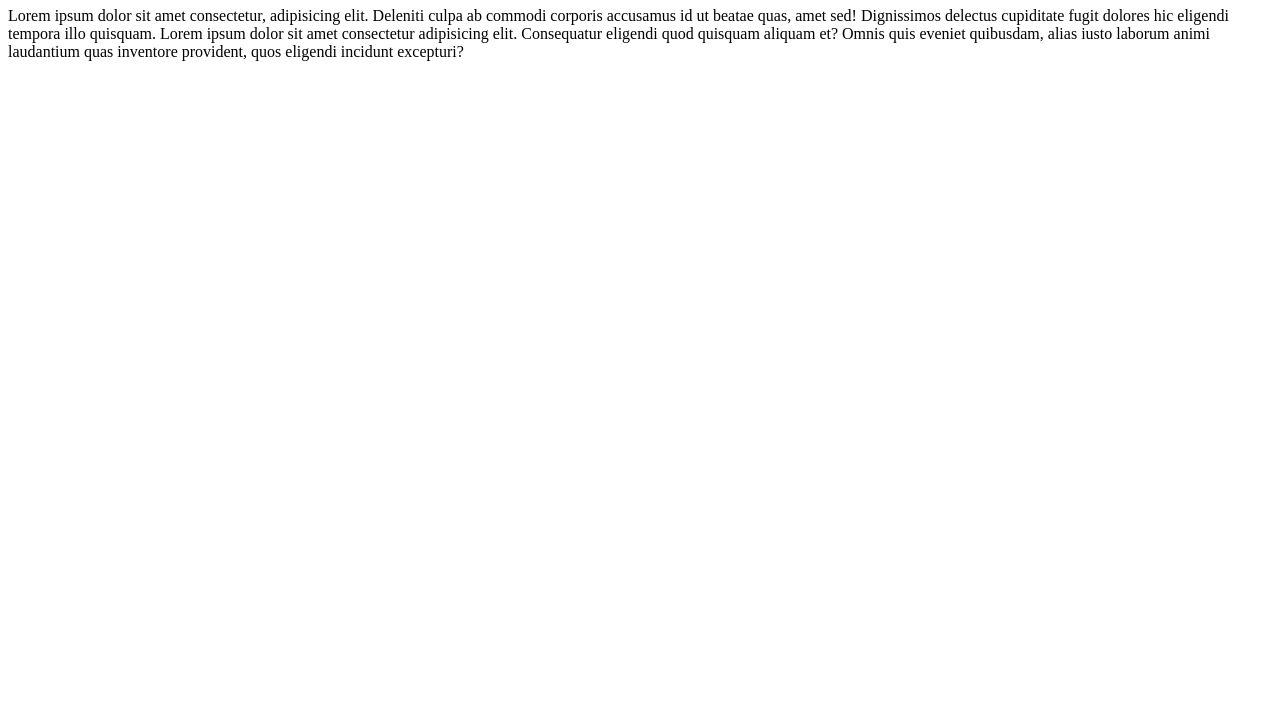
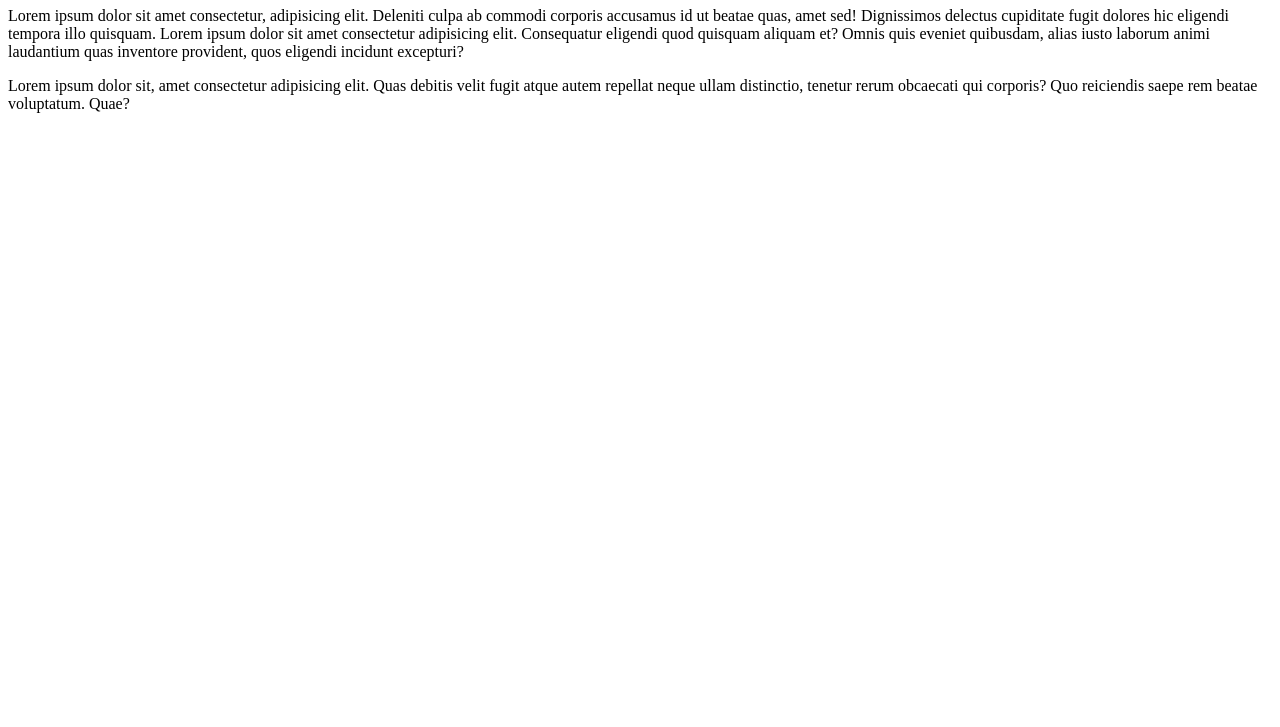
Before and after one commit to GuilhermeBrandes/Ola-Mundo, a plain HTML site: page site-exemplo/index.html in a window 1280 px wide. Shown: the part 73-800 px from the top of the page. Drawn offline with Linux system fonts and the light colour scheme.

Commit message:
adicionei um parágrafo

```diff
--- a/site-exemplo/index.html
+++ b/site-exemplo/index.html
@@ -8,5 +8,6 @@
 <body>
     <h1>Olá, Mundo!</h1>
     <p>Lorem ipsum dolor sit amet consectetur, adipisicing elit. Deleniti culpa ab commodi corporis accusamus id ut beatae quas, amet sed! Dignissimos delectus cupiditate fugit dolores hic eligendi tempora illo quisquam. Lorem ipsum dolor sit amet consectetur adipisicing elit. Consequatur eligendi quod quisquam aliquam et? Omnis quis eveniet quibusdam, alias iusto laborum animi laudantium quas inventore provident, quos eligendi incidunt excepturi?</p>
+    <p>Lorem ipsum dolor sit, amet consectetur adipisicing elit. Quas debitis velit fugit atque autem repellat neque ullam distinctio, tenetur rerum obcaecati qui corporis? Quo reiciendis saepe rem beatae voluptatum. Quae?</p>
 </body>
 </html>
```
